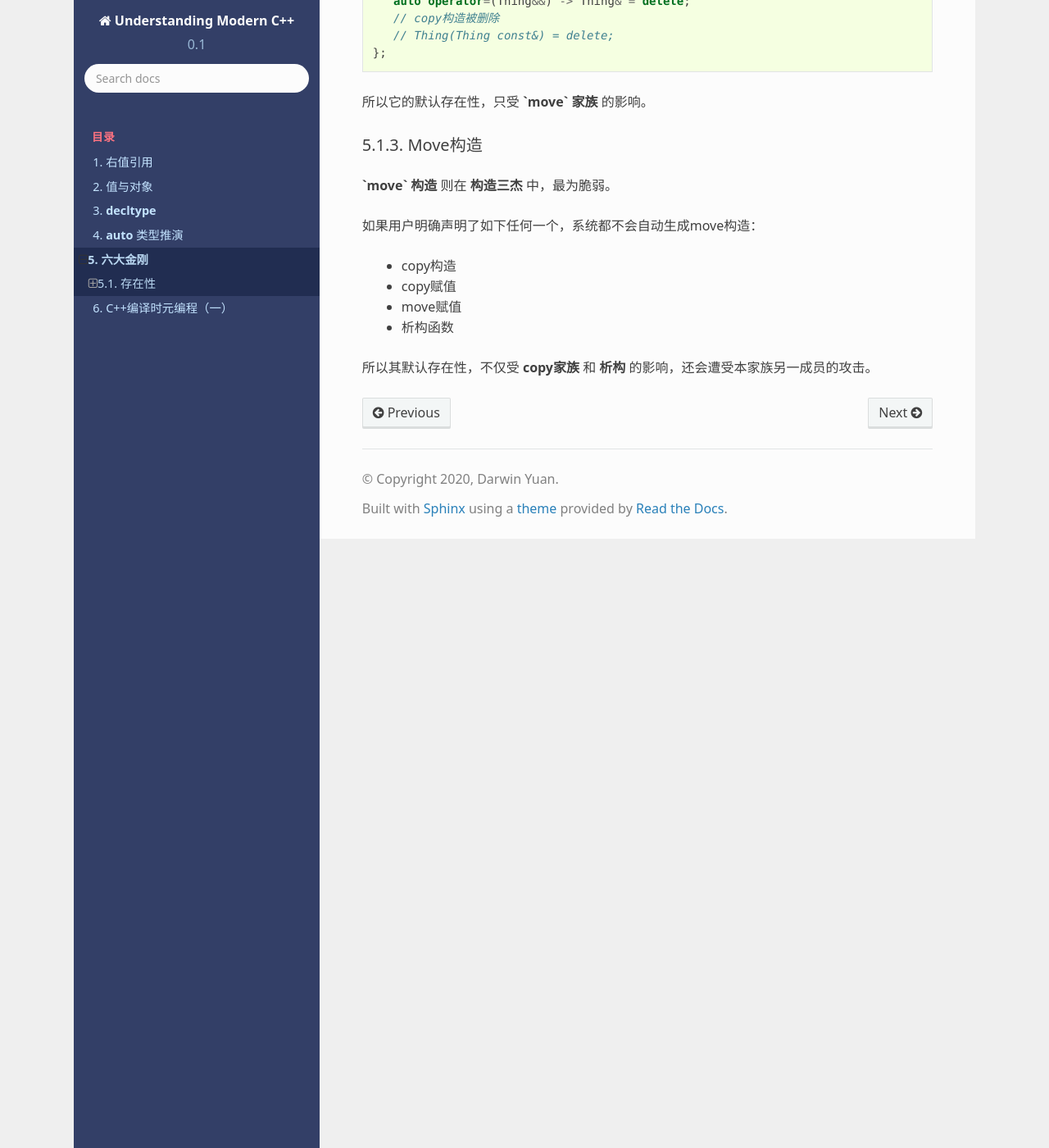
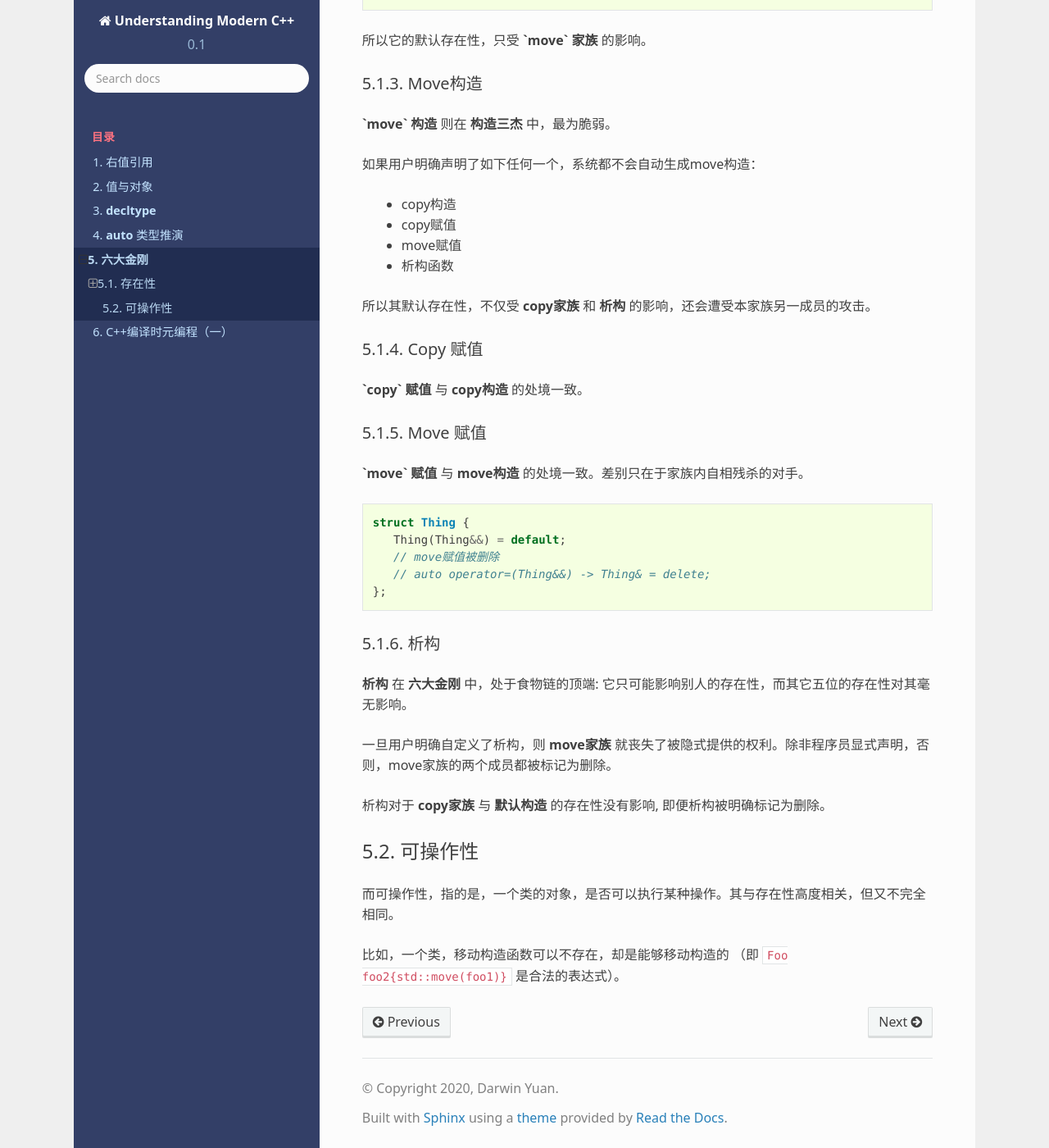
Before and after one commit to godsme/understand_modern_cpp, a Sphinx documentation site: the page built from docs/source/rule_of_6.rst, in a window 1280 px wide and 1400 px high, scrolled down 2321 px. Shown: the whole window at 82% size. Built offline with Sphinx 7.4.7 and the Read the Docs theme 2.0.0, drawn with Linux system fonts in a browser that asks for light colours; formulas are drawn with MathJax 3; some of the changed text lies outside the part shown.

Commit message:
added more contents

```diff
--- a/docs/source/rule_of_6.rst
+++ b/docs/source/rule_of_6.rst
@@ -89,6 +88,7 @@ Copy 构造
       // Thing(Thing const&) = delete;
    };
 
+
 .. code-block:: c++
 
    struct Thing {
@@ -96,6 +96,7 @@ Copy 构造
       // copy构造被删除
       // Thing(Thing const&) = delete;
    };
+
 
 .. code-block:: c++
 
@@ -106,6 +107,7 @@ Copy 构造
    };
 
 所以它的默认存在性，只受 **`move` 家族** 的影响。
+
 
 Move构造
 +++++++++++++
@@ -120,3 +122,44 @@ Move构造
   * 析构函数
 
 所以其默认存在性，不仅受 **copy家族** 和 **析构** 的影响，还会遭受本家族另一成员的攻击。
+
+
+Copy 赋值
+++++++++++++
+
+**`copy` 赋值** 与 **copy构造** 的处境一致。
+
+
+Move 赋值
+++++++++++++
+
+**`move` 赋值** 与 **move构造** 的处境一致。差别只在于家族内自相残杀的对手。
+
+.. code-block:: c++
+
+   struct Thing {
+      Thing(Thing&&) = default;
+      // move赋值被删除
+      // auto operator=(Thing&&) -> Thing& = delete;
+   };
+
+
+析构
++++++++++
+
+**析构** 在 **六大金刚** 中，处于食物链的顶端: 它只可能影响别人的存在性，而其它五位的存在性对其毫无影响。
+
+一旦用户明确自定义了析构，则 **move家族** 就丧失了被隐式提供的权利。除非程序员显式声明，否则，move家族的两个成员都被标记为删除。
+
+析构对于 **copy家族** 与 **默认构造** 的存在性没有影响, 即便析构被明确标记为删除。
+
+
+
+可操作性
+---------------------
+
+而可操作性，指的是，一个类的对象，是否可以执行某种操作。其与存在性高度相关，但又不完全相同。
+
+
+比如，一个类，移动构造函数可以不存在，却是能够移动构造的
+（即 ``Foo foo2{std::move(foo1)}`` 是合法的表达式）。
```
Also changed, not shown: other parts of docs/source/rule_of_6.rst (+2 -3 lines).
